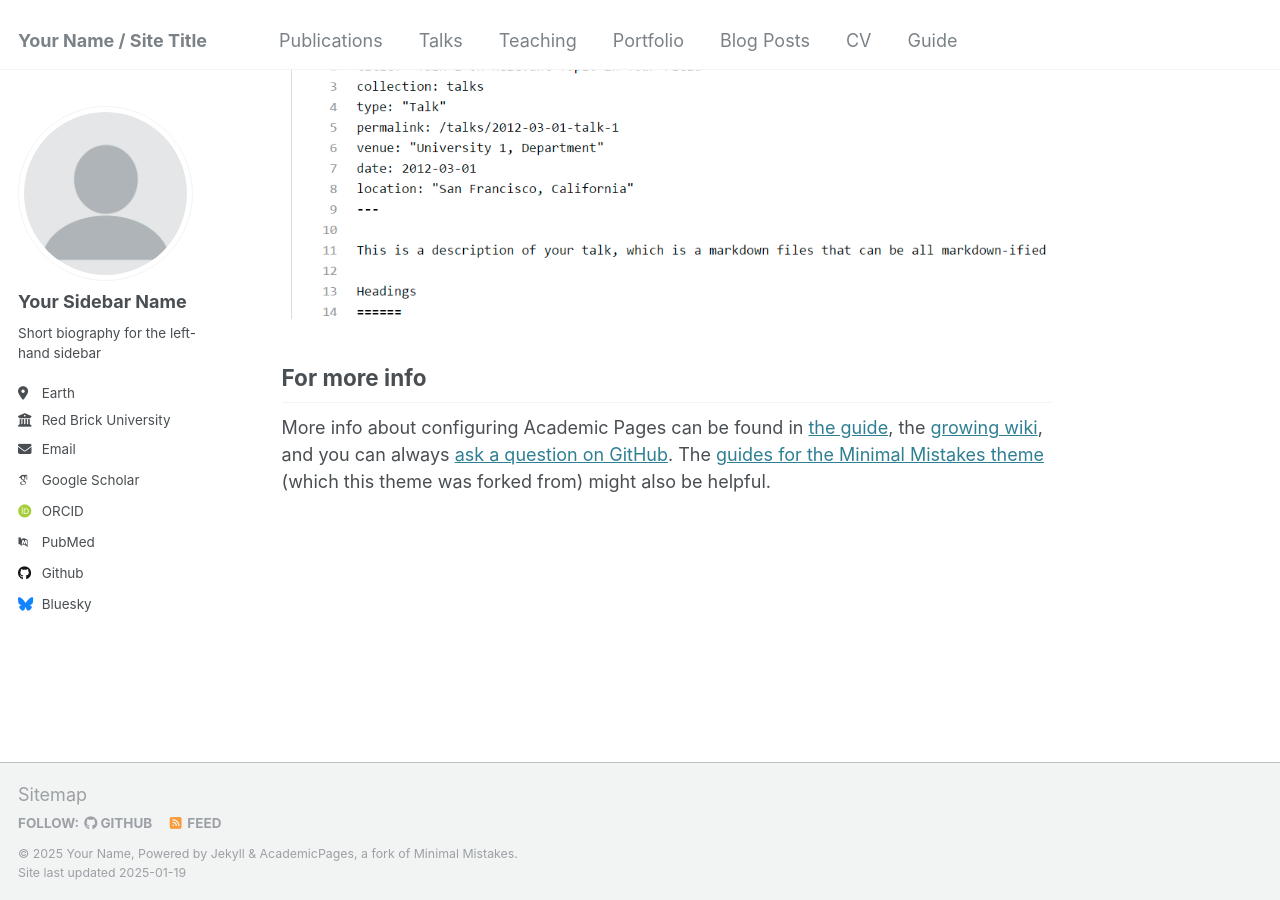
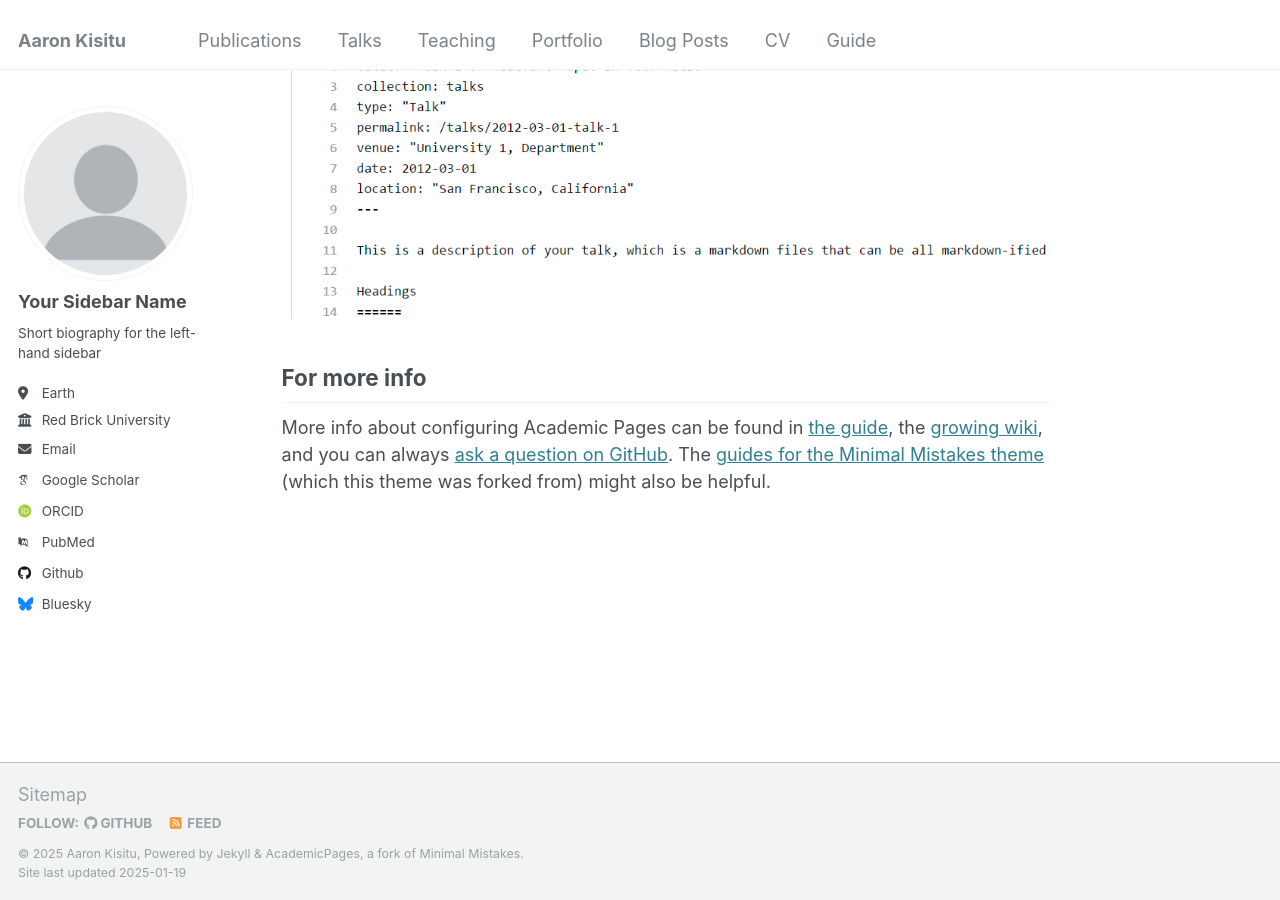
Before and after one commit to kjx172/kjx172.github.io, a Jekyll site: the page built from _pages/about.md, in a window 1280 px wide and 900 px high, scrolled down 2643 px. Built offline with Jekyll 4.4.1, drawn with Linux system fonts in a browser that asks for light colours; some web fonts are replaced.

Commit message:
Update _config.yml

```diff
--- a/_config.yml
+++ b/_config.yml
@@ -8,9 +8,9 @@
 
 # Basic Site Settings
 locale                   : "en-US"
-title                    : "Your Name / Site Title"
+title                    : "Aaron Kisitu"
 title_separator          : "-"
-name                     : &name "Your Name"
+name                     : &name "Aaron Kisitu"
 description              : &description "personal description"
 url                      : https://academicpages.github.io # the base hostname & protocol for your site e.g. "https://[your GitHub username].github.io"
 baseurl                  : "" # the subpath of your site, e.g. "/blog"
```
